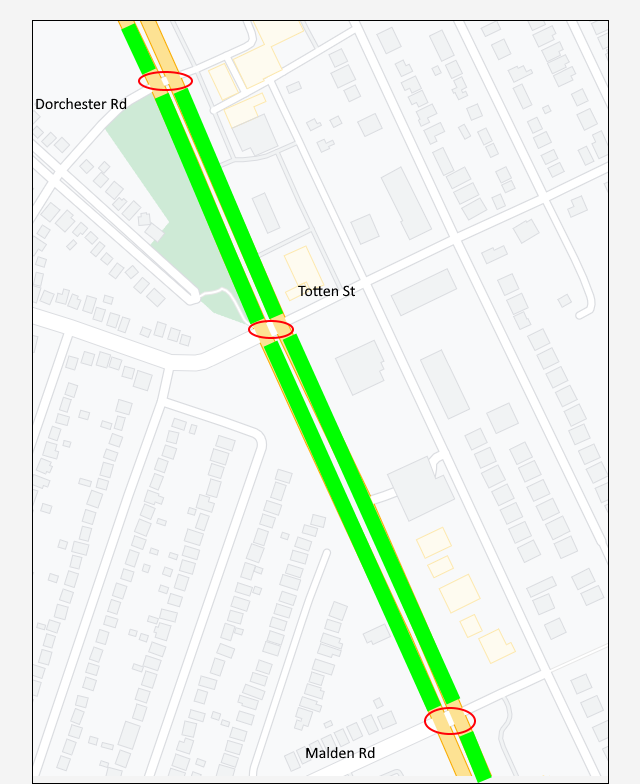
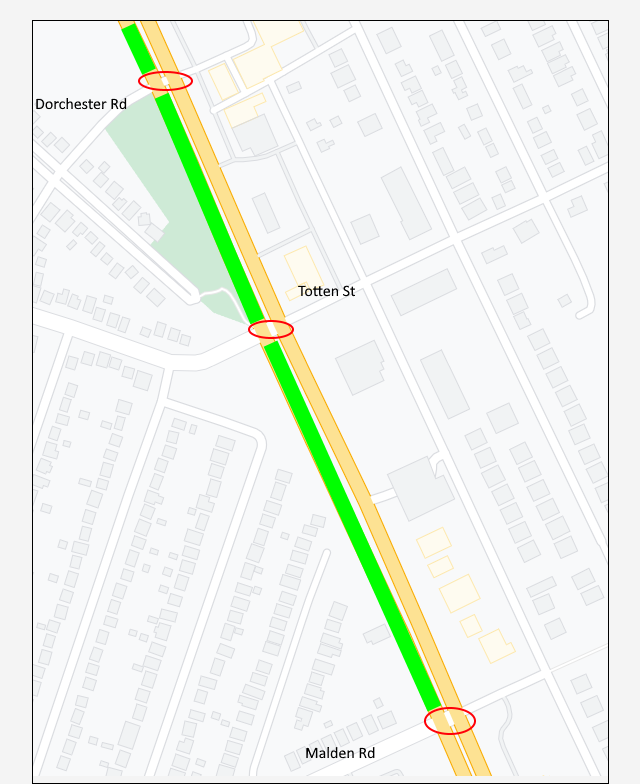
Before and after one commit to Brady-Malott/Borderhacks2021, a Flask app: template src/templates/visualizer/visualizer.html in a window 1280 px wide. Shown: the part 176-960 px from the top of the page, without its empty margins (160-800 px from the left). Run offline with Flask 2, Linux system fonts and the light colour scheme; the template is opened without the code that fills it: most values are stand-ins (such as "Sample title", 1, 10 or a date in 2020).

Commit message:
Setup dom manipulation for map overlay

```diff
--- a/src/form.py
+++ b/src/form.py
@@ -37,6 +37,7 @@ def form():
 
             # Get the traffic data for the 3 intersections
             session['intersection_scores'] = data._get_traffic_score(direction_headed, travel_date)
+            session['to_flag'] = direction_headed == 'N'
 
             # Redirect to the visualizer view
             return redirect(url_for('visualizer.visualizer'))
--- a/src/services/data.py
+++ b/src/services/data.py
@@ -85,10 +85,8 @@ def _get_traffic_score (direction_headed, date):
     day = date.day
     hour = date.hour
     minute = date.minute
-    print(year, month, day, hour, minute)
 
     traffic_data = _query_traffic_data(year, month, day, hour, minute)
-    print(traffic_data)
 
     intersection_scores = []
     # Get the traffic score for each intersection, and append each score to the intersection_scores list
@@ -96,7 +94,6 @@ def _get_traffic_score (direction_headed, date):
     for intersection_data in traffic_data:
         traffic_score = _get_intersection_traffic_score(intersection_data, direction_headed)
         intersection_scores.append(traffic_score)
-        print(f"Traffic score for intersection {i} is {traffic_score}")
         i += 1
 
     return intersection_scores
--- a/src/static/style.css
+++ b/src/static/style.css
@@ -150,3 +150,27 @@ body {
   left: 312px;
   transform: rotate(-24.2deg);
 }
+
+.interval-1 {
+  background-color: red !important;
+}
+
+.interval-2 {
+  background-color: purple !important;
+}
+
+.interval-3 {
+  background-color: cyan !important;
+}
+
+.interval-4 {
+  background-color: black !important;
+}
+
+.interval-5 {
+  background-color: orange !important;
+}
+
+.interval-6 {
+  background-color: yellowgreen !important;
+}
--- a/src/templates/visualizer/visualizer.html
+++ b/src/templates/visualizer/visualizer.html
@@ -4,12 +4,15 @@
 <div id="visualizer-container">
   <div id="map-container">
     <img src="../../static/map.png" alt="Map not found" />
-    <div class="traffic-segments" id="to-1"></div>
-    <div class="traffic-segments" id="to-2"></div>
-    <div class="traffic-segments" id="to-3"></div>
-    <div class="traffic-segments" id="from-1"></div>
-    <div class="traffic-segments" id="from-2"></div>
-    <div class="traffic-segments" id="from-3"></div>
+    {% if to_flag %}
+    <div class="traffic-segments {{intervals[0:10]}}" id="to-1"></div>
+    <div class="traffic-segments {{intervals[10:20]}}" id="to-2"></div>
+    <div class="traffic-segments {{intervals[20:30]}}" id="to-3"></div>
+    {% else %}
+    <div class="traffic-segments {{intervals[0:10]}}" id="from-1"></div>
+    <div class="traffic-segments {{intervals[10:20]}}" id="from-2"></div>
+    <div class="traffic-segments {{intervals[20:30]}}" id="from-3"></div>
+    {% endif %}
   </div>
 </div>
 {% endblock %}
```
Also changed, not shown: src/visualizer.py (+8 -2 lines).
